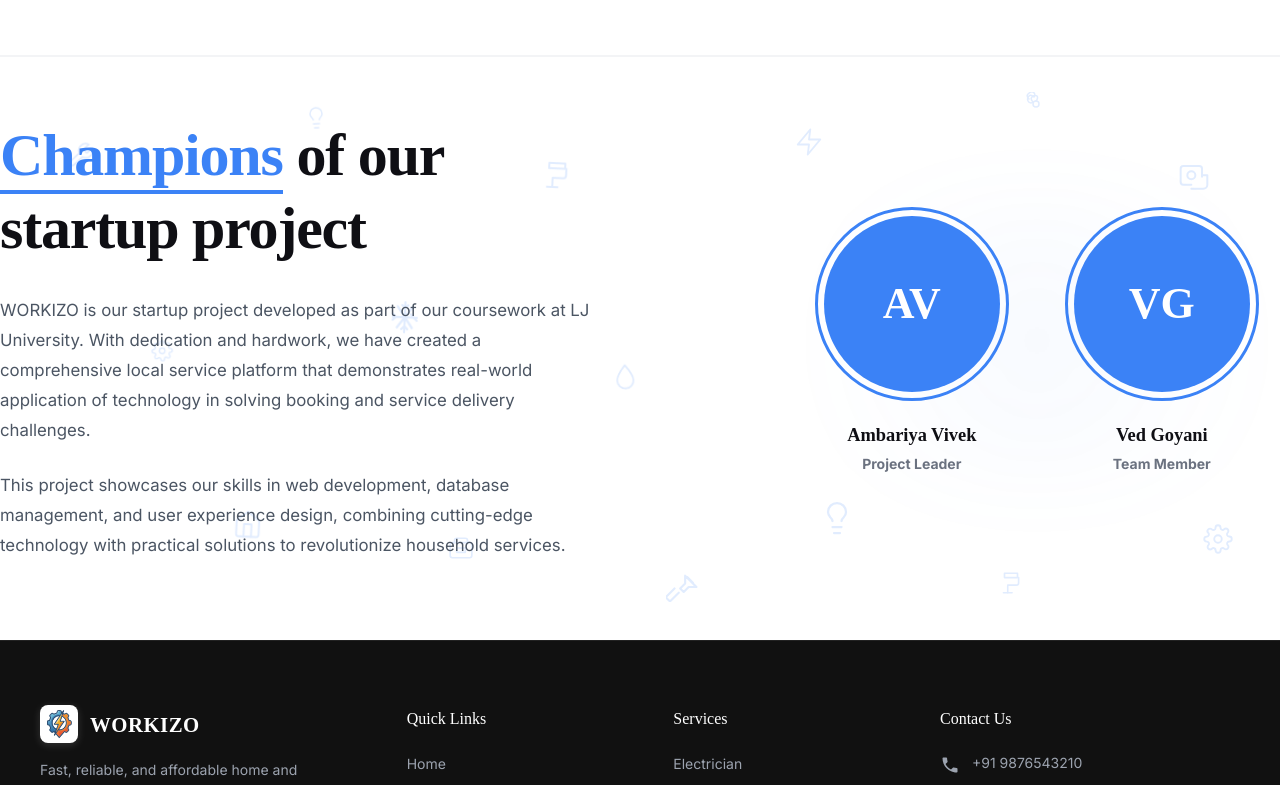
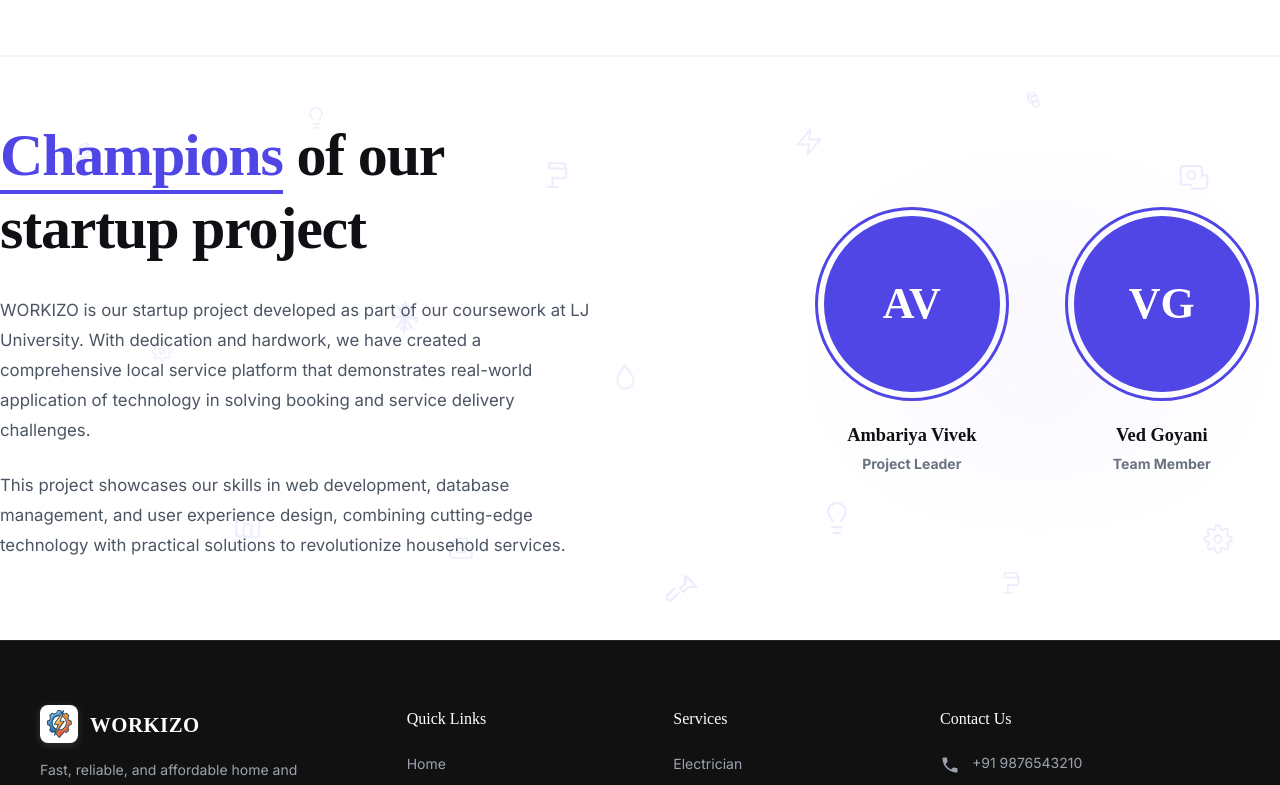
Before and after one commit to VedGoyaniTech/Workizo-A_service_company, a React (Vite) app in the folder frontend/: page /about in a window 1280 px wide. Shown: the part 753-1538 px from the top of the page. Built offline with nearby package versions, Linux system fonts and the light colour scheme; no server answers.

Commit message:
Standardize About Us accents and graphics to brand purple #4f46e5

```diff
--- a/frontend/src/AboutUs.jsx
+++ b/frontend/src/AboutUs.jsx
@@ -99,7 +99,7 @@
           overflow: 'hidden',
           pt: '80px',
           pb: '80px',
-          bgcolor: '#FFFFFF', // Solid clean white background to prevent any blue gradient overlap
+          bgcolor: '#FFFFFF', // Solid clean white background
           borderBottom: '1px solid #F3F4F6'
         }}
       >
@@ -113,8 +113,8 @@
               top: `${node.y}%`,
               width: `${node.size}px`,
               height: `${node.size}px`,
-              color: '#3B82F6', // Clear blue outline
-              opacity: 0.15,    // Set opacity to 15% to ensure it is visible on white background
+              color: '#4f46e5', // Branded purple matching "One Skilled Solution"
+              opacity: 0.1,    // Subtle opacity on white background
               transform: `rotate(${node.rotate}deg)`,
               animation: `${node.anim} 14s ease-in-out infinite`,
               zIndex: 0,
@@ -158,7 +158,7 @@
               <Typography
                 variant="overline"
                 sx={{
-                  color: '#3B82F6',
+                  color: '#4f46e5', // Branded purple
                   fontWeight: 800,
                   letterSpacing: '0.2em',
                   display: 'block',
@@ -258,7 +258,7 @@
                 mx: 'auto'
               }}
             >
-              {/* Single soft light-blue circular glow behind the image card to create depth */}
+              {/* Single soft purple circular glow behind the image card to create depth */}
               <Box
                 sx={{
                   position: 'absolute',
@@ -267,7 +267,7 @@
                   width: '120%',
                   height: '120%',
                   borderRadius: '50%',
-                  background: 'radial-gradient(circle, rgba(59,130,246,0.04) 0%, rgba(255,255,255,0) 70%)',
+                  background: 'radial-gradient(circle, rgba(79,70,229,0.04) 0%, rgba(255,255,255,0) 70%)',
                   filter: 'blur(30px)',
                   zIndex: 1,
                   pointerEvents: 'none'
@@ -281,8 +281,8 @@
                   aspectRatio: '16/9',
                   bgcolor: '#F4F6F9',
                   borderRadius: '24px',
-                  boxShadow: '0 20px 40px rgba(59, 130, 246, 0.08)',
-                  border: '1px solid rgba(59, 130, 246, 0.15)',
+                  boxShadow: '0 20px 40px rgba(79, 70, 229, 0.08)',
+                  border: '1px solid rgba(79, 70, 229, 0.15)',
                   display: 'flex',
                   alignItems: 'center',
                   justifyContent: 'center',
@@ -295,7 +295,7 @@
                   transition: 'all 0.3s ease',
                   '&:hover': {
                     transform: 'translateY(-4px)',
-                    boxShadow: '0 25px 50px rgba(59, 130, 246, 0.15)'
+                    boxShadow: '0 25px 50px rgba(79, 70, 229, 0.15)'
                   }
                 }}
               >
@@ -342,7 +342,7 @@
         </Container>
       </Box>
 
-      {/* 2. Existing "Champions of our startup project" Section with Pattern & Blue Shading */}
+      {/* 2. Existing "Champions of our startup project" Section with Pattern & Shading */}
       <Box
         sx={{
           position: 'relative',
@@ -363,8 +363,8 @@
               top: `${node.y}%`,
               width: `${node.size}px`,
               height: `${node.size}px`,
-              color: '#3B82F6', // Clear blue outline
-              opacity: 0.15,    // 15% opacity to match Hero
+              color: '#4f46e5', // Branded purple matching "One Skilled Solution"
+              opacity: 0.1,    // Subtle opacity
               transform: `rotate(${node.rotate}deg)`,
               animation: `${node.anim} 14s ease-in-out infinite`,
               zIndex: 0,
@@ -428,7 +428,7 @@
                   sx={{
                     position: 'relative',
                     display: 'inline-block',
-                    color: '#3B82F6',
+                    color: '#4f46e5', // Branded purple
                     pb: 0.5,
                     '&::after': {
                       content: '""',
@@ -437,7 +437,7 @@
                       left: 0,
                       width: '100%',
                       height: '4px',
-                      bgcolor: '#3B82F6'
+                      bgcolor: '#4f46e5' // Branded purple underline
                     }
                   }}
                 >
@@ -485,7 +485,7 @@
                 mx: 'auto'
               }}
             >
-              {/* Single soft light-blue circular glow behind the profiles to create depth and shading */}
+              {/* Single soft purple circular glow behind the profiles to create depth and shading */}
               <Box
                 sx={{
                   position: 'absolute',
@@ -494,7 +494,7 @@
                   width: '120%',
                   height: '120%',
                   borderRadius: '50%',
-                  background: 'radial-gradient(circle, rgba(59,130,246,0.04) 0%, rgba(255,255,255,0) 70%)',
+                  background: 'radial-gradient(circle, rgba(79,70,229,0.04) 0%, rgba(255,255,255,0) 70%)',
                   filter: 'blur(30px)',
                   zIndex: 1,
                   pointerEvents: 'none'
@@ -507,7 +507,7 @@
                   sx={{
                     display: 'inline-block',
                     p: '6px',
-                    border: '3px solid #3B82F6',
+                    border: '3px solid #4f46e5', // Branded purple border
                     borderRadius: '50%',
                     mb: 2.5,
                     transition: tokens.transition,
@@ -520,7 +520,7 @@
                     sx={{
                       width: 176,
                       height: 176,
-                      bgcolor: '#3B82F6',
+                      bgcolor: '#4f46e5', // Branded purple background
                       color: '#ffffff',
                       fontFamily: 'Outfit',
                       fontSize: '2.75rem',
@@ -561,7 +561,7 @@
                   sx={{
                     display: 'inline-block',
                     p: '6px',
-                    border: '3px solid #3B82F6',
+                    border: '3px solid #4f46e5', // Branded purple border
                     borderRadius: '50%',
                     mb: 2.5,
                     transition: tokens.transition,
@@ -574,7 +574,7 @@
                     sx={{
                       width: 176,
                       height: 176,
-                      bgcolor: '#3B82F6',
+                      bgcolor: '#4f46e5', // Branded purple background
                       color: '#ffffff',
                       fontFamily: 'Outfit',
                       fontSize: '2.75rem',
```
